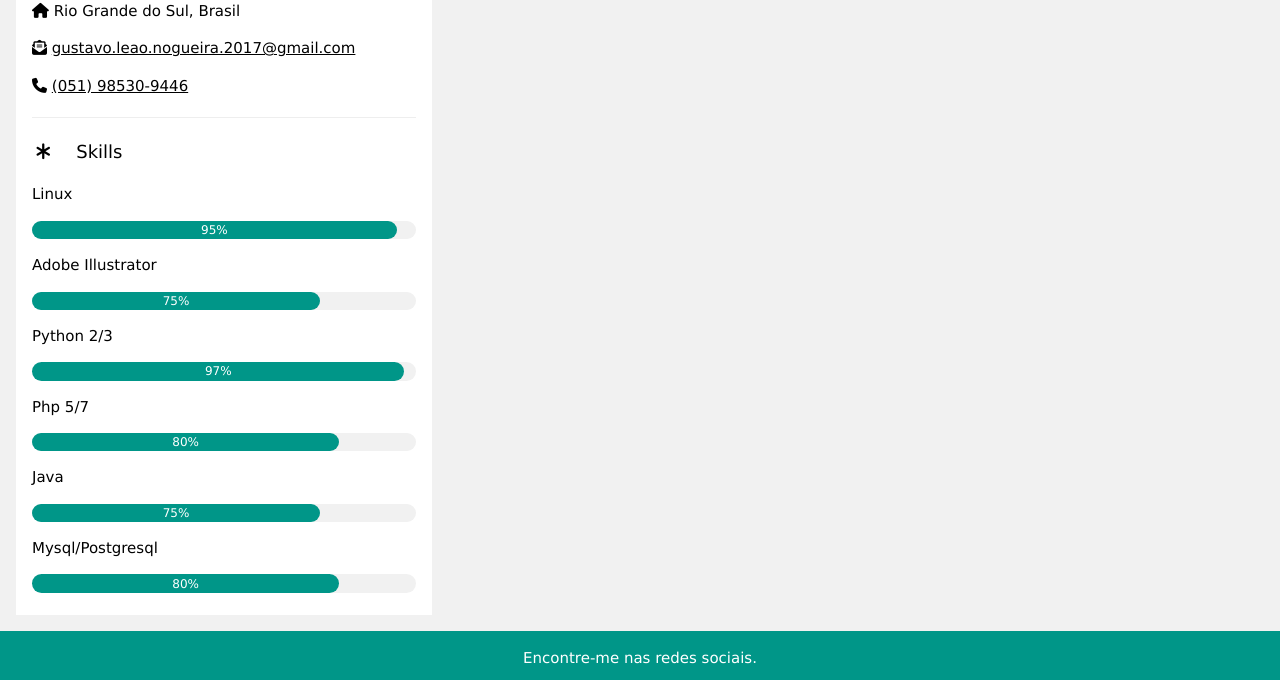
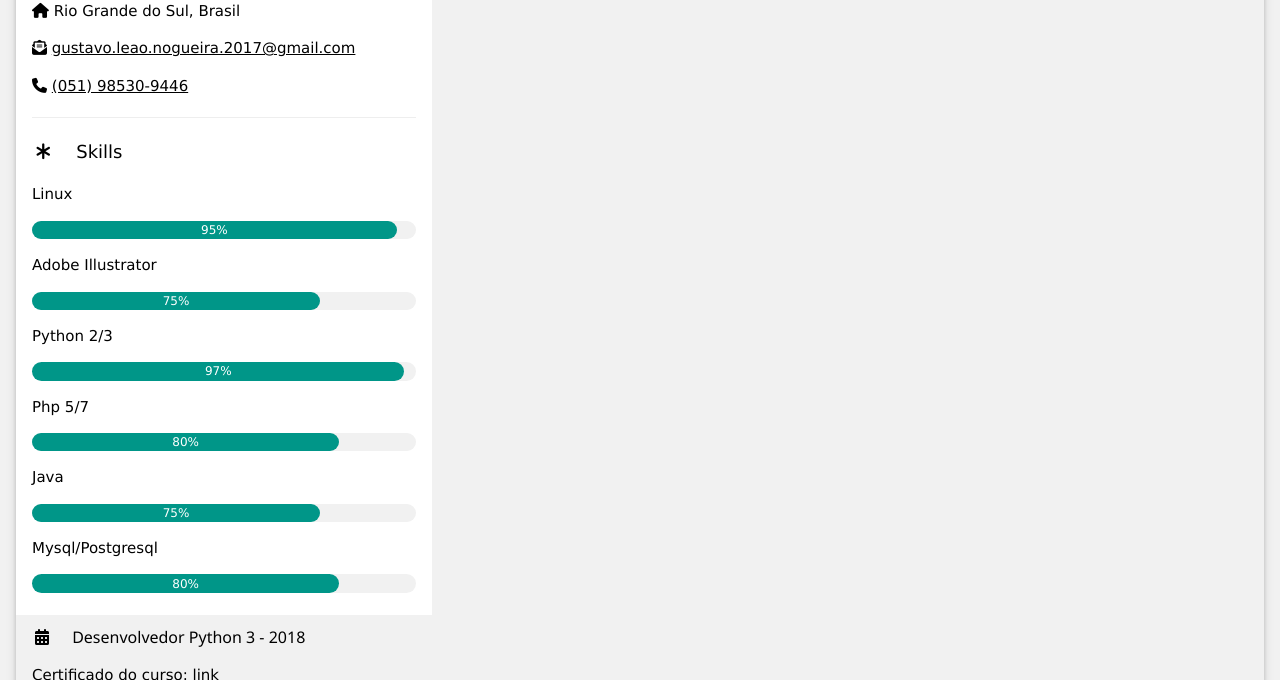
Before and after one commit to Gustavo-Leao-Nogueira/gustavo-leao-nogueira.github.io, a website: page index.html in a window 1280 px wide. Shown: the part 510-1190 px from the top of the page. Drawn offline with Linux system fonts and the light colour scheme.

Commit message:
Ultimo comit do 1º dia de trabalho. mudei o html

```diff
--- a/index.html
+++ b/index.html
@@ -62,7 +62,15 @@
             </div>
         </section>
         <section class="w3-towthird ">
-
+            <div class="w3-card">
+                <div class="w3-container">
+                    <h6><i class="fa fa-calendar fa-fw w3-margin-right"></i>
+                        Desenvolvedor Python 3 - 2018</h6>
+                    <p>Certificado do curso:
+                        <a href="http://www.cursoemvideo.com/certificates/certificado-curso-em-video-2/?c=7180&u=86499">link</a>
+                    </p>
+                </div>
+            </div>
         </section>
     </main>
 
```
